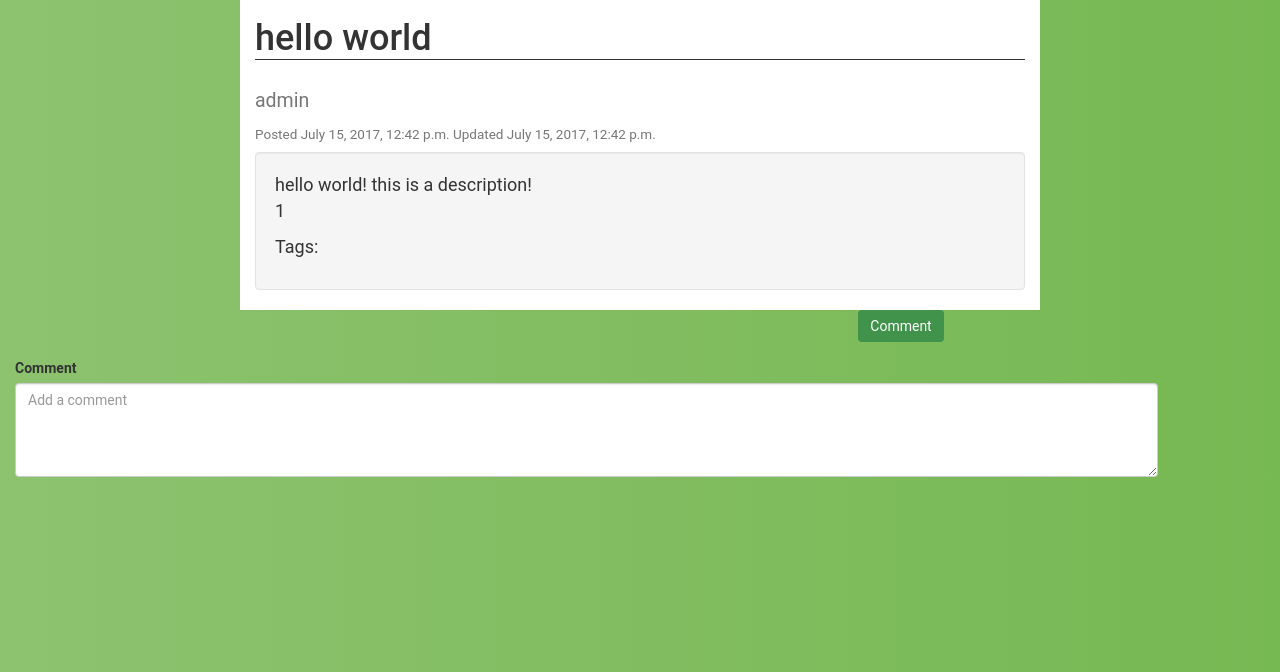
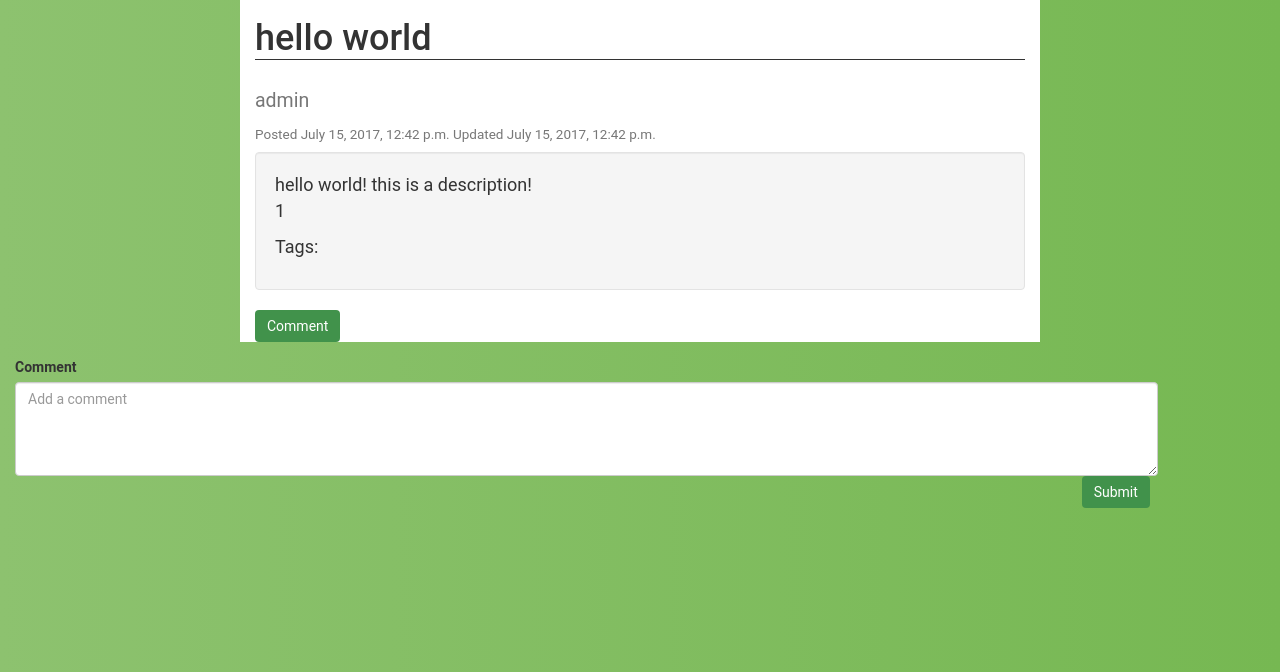
Before and after one commit to ghartman1620/TeachShare, a Django app: page /account/detail/1/ in a window 1280 px wide. Shown: the part 128-800 px from the top of the page. Run offline with Django 3.2, Linux system fonts and the light colour scheme; data comes from the database, SQL or seed files in the repository; both versions use the stored data as it was after the commit; parts of the project's set-up code (start-up, migrations or seed data) failed here and were passed over; some libraries are stand-ins or nearby versions.

Commit message:
collapsed comment test 1

```diff
--- a/TeachShare_WebApp/accounts/templates/accounts/post_detail.html
+++ b/TeachShare_WebApp/accounts/templates/accounts/post_detail.html
@@ -80,29 +80,25 @@
          </p>
     </div>
 </div>
-<div class="row">
-    <div class="col-sm-4"></div>
-    <div class="col-sm-4"></div>
-      <button type="button" class="btn btn-primary" data-toggle="collapse" data-target="#comment">Comment</button>
-    <div class="col-sm-4"></div>
-</div>
 
+<div class="container">
+    <div class="col-sm-2 pull-right"></div>
+        <button type="button" class="btn btn-primary" data-toggle="collapse" data-target="#comment">Comment</button>
+    </div>
   <div id="comment" class="collapae">
     <div class="form-group">
        <label for="message" class="col-sm-12 control-label">Comment</label>
        <div class="col-sm-11">
-    <textarea type="text" class="form-control" rows="4" name="description" placeholder="Add a comment"></textarea>
+          <textarea type="text" class="form-control" rows="4" name="description" placeholder="Add a comment"></textarea>
+       </div>
+    </div>
+    <div class="form-group">
+       <div class="col-sm-2 pull-right">
+         <input id="submit" name="submit" type="submit" value="Submit" class="btn btn-primary">
        </div>
     </div>
   </div>
-
-<script>
-$(document).ready(function(){
-    $(".btn-primary").click(function(){
-        $(".collapse").collapse('comment');
-    });
-});
-</script>
+</div>
 
 
 
```
Also changed, not shown: TeachShare_WebApp/db.sqlite3.
